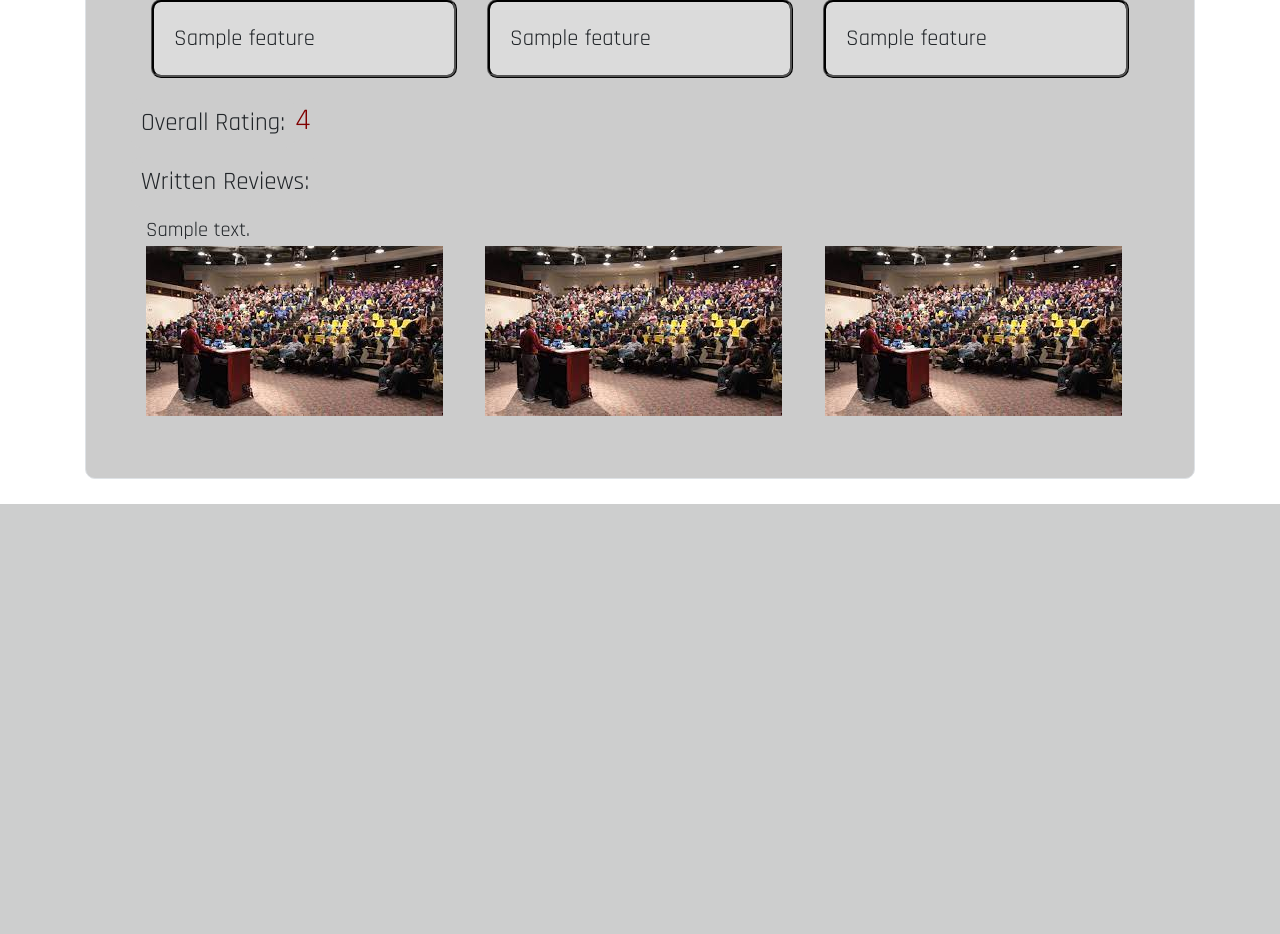
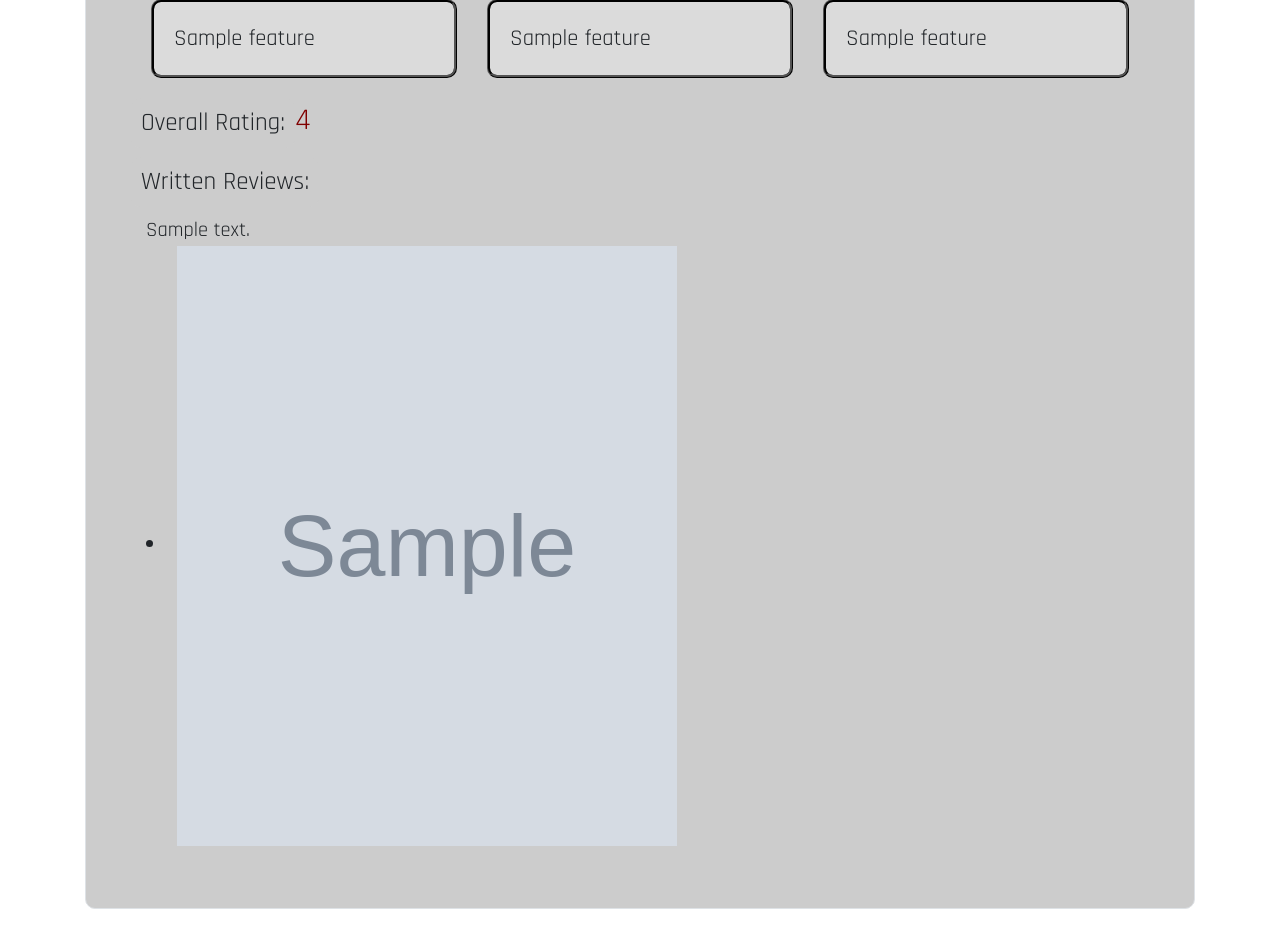
Before and after one commit to iffat-nafisa/RPI_classroom_rater, a Flask app: template classroomRater/templates/room.html in a window 1280 px wide. Shown: the part 586-1520 px from the top of the page. Before the commit the page ends 1090 px from the top, so only its background shows below. Run offline with Flask 2, Linux system fonts and the light colour scheme; tables that the repository leaves empty hold one stand-in row (values such as "Sample post"); the template is opened without the code that fills it: values that come from a table or form of the project are taken from there, most other values are stand-ins (such as "Sample title", 1, 10 or a date in 2020); grey boxes marked "Sample" are stand-in pictures; some libraries are stand-ins or nearby versions.

Commit message:
changes to addReview.html

```diff
--- a/classroomRater/templates/room.html
+++ b/classroomRater/templates/room.html
@@ -21,7 +21,7 @@
     <div class="container justify-content-left align-items-center">
         <div class="results">
             <div class="row">
-                <img src ="main_DCC.jpg" alt="Featured Picture Here"/>
+                <img src = {{userImages[0].filename}} alt="Featured Picture Here"/>
             </div>
 
             <!-- Link to create review page -->
@@ -70,14 +70,13 @@
             <!-- Display extra pictures -->
             <div class="row gx-5">
                 <div class="col">
-                    <img src="extra_1.jfif" alt="Extra Image_1" />
+
+
+                    {% for item in userImages %}
+                        <li> <img src = "uploads/{{item.filename}}" width = "500" height = "600"></li>
+                    {% endfor %}
                 </div>
-                <div class="col">
-                    <img src="extra_1.jfif" alt="Extra Image_1" />
-                </div>
-                <div class="col">
-                    <img src="extra_1.jfif" alt="Extra Image_1" />
-                </div>
+
             </div>
 
             <!-- Extra spacing at the end -->
--- a/classroomRater/views.py
+++ b/classroomRater/views.py
@@ -147,7 +147,9 @@ def viewRoom(buildingName, roomName):
         allFeatures =[lst[0][0], lst[1][0],lst[2][0]]
 
     userShowReview = list(reversed(reviewList))
-
+    userImages = room.images
+    for images in room.images:
+        print(images.filename)
 
     current_building = buildingName
     current_room = roomName
```
Also changed, not shown: uploads/1637282145.57977.png (added), uploads/1637282269.5183349.png (added), uploads/1637282330.2955935.png (added), uploads/1637282698.7273042.png (added), uploads/1637282744.2993267.png (added), uploads/1637282825.3806522.png (added).
